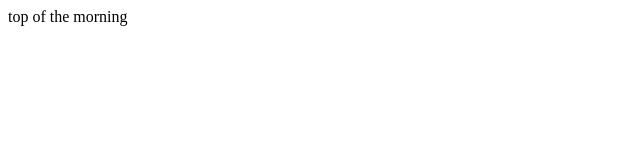
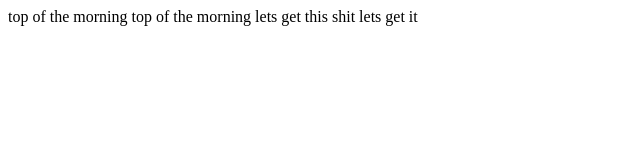
Before and after one commit to chromaky/website, a plain HTML site: page index.html in a window 1280 px wide. Shown: the whole page, without its empty margins (0-640 px from the left). Drawn offline with Linux system fonts and the light colour scheme.

Commit message:
Update index.html
random test

```diff
--- a/index.html
+++ b/index.html
@@ -1,5 +1,6 @@
 <html>
-top of the morning
+top of the morning top of the morning lets get this shit lets get it
+
 
 
 </html>
```
